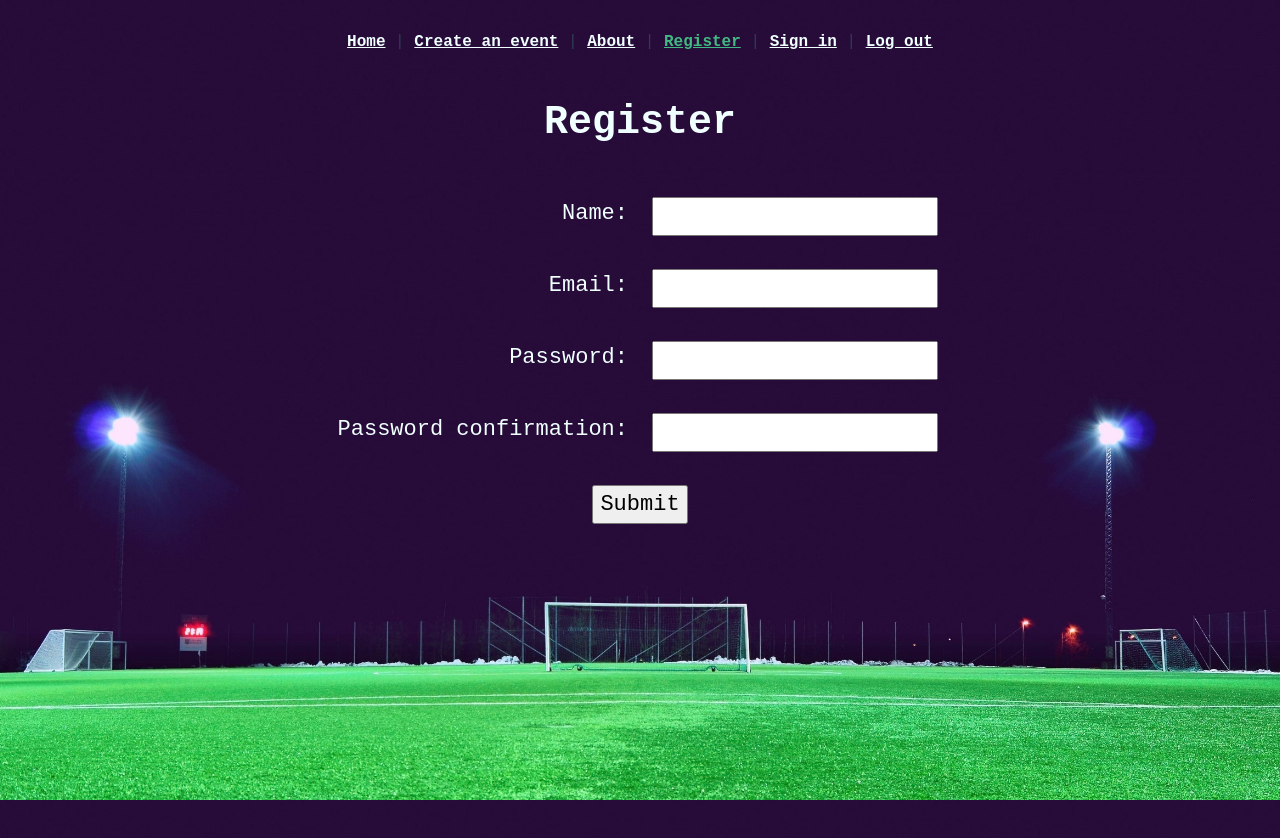
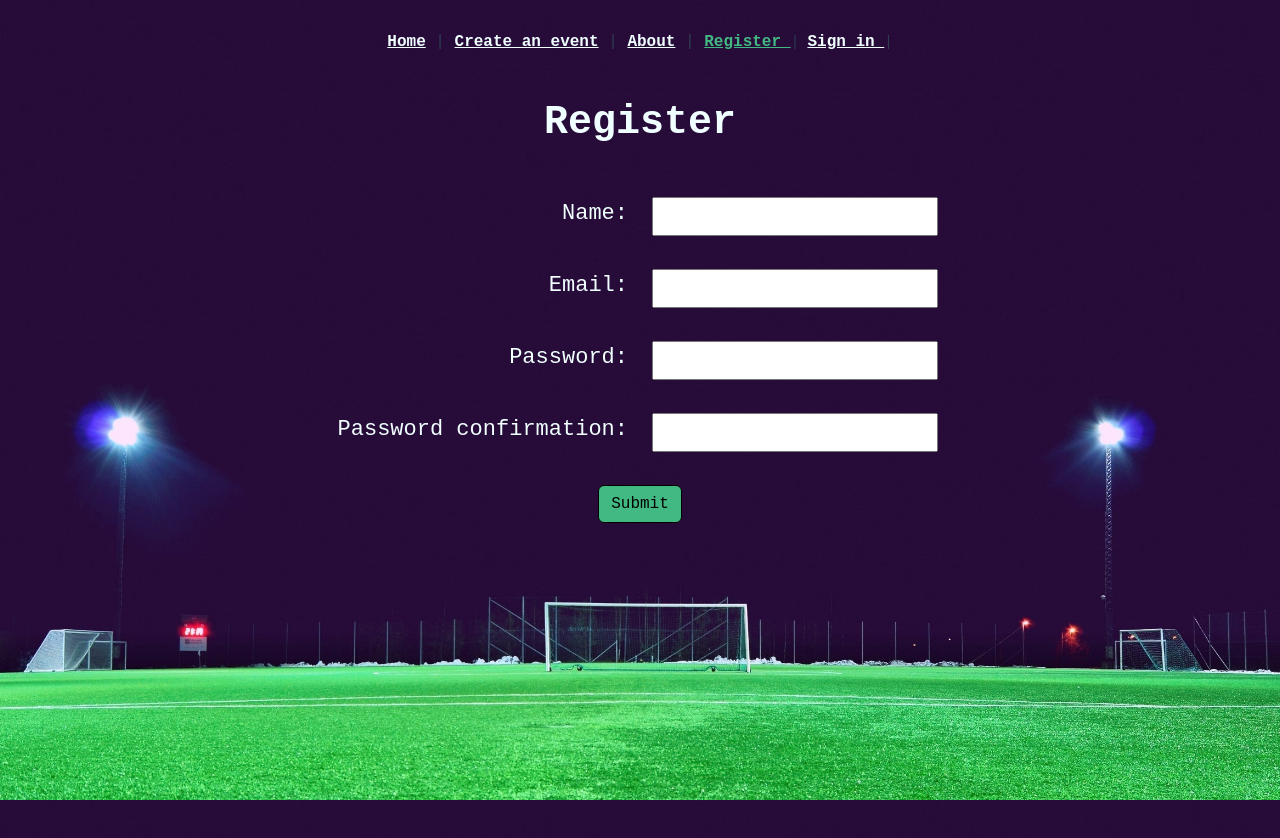
Before and after one commit to JoeU11/WePlay-Pickup-Sports-Frontend, a Vue app: page /signup in a window 1280 px wide. Shown: the top 838 px of the page. Built offline with nearby package versions, Linux system fonts and the light colour scheme.

Commit message:
hide/show nav links based on if signed in

```diff
--- a/src/App.vue
+++ b/src/App.vue
@@ -1,11 +1,29 @@
+<script>
+export default {
+  data: function () {
+    return {
+      loggedIn: !!localStorage.jwt
+    }
+  },
+  watch: {
+    $route: function () {
+      this.loggedIn = !!localStorage.jwt
+    }
+  }
+}
+</script>
+
+
 <template>
   <nav>
     <router-link class="white" to="/pickup-events">Home</router-link> |
     <router-link class="white" to="/events/new">Create an event</router-link> |
     <router-link class="white" to="/about">About</router-link> |
-    <router-link class="white" to="/signup">Register</router-link> |
-    <router-link class="white" to="/login">Sign in</router-link> |
-    <router-link class="white" to="/logout">Log out</router-link>
+    <router-link class="white" to="/signup" v-if="!loggedIn">Register </router-link>
+    <small v-if="!loggedIn">| </small>
+    <router-link class="white" to="/login" v-if="!loggedIn">Sign in </router-link>
+    <small v-if="!loggedIn">| </small>
+    <router-link class="white" to="/logout" v-if="loggedIn">Log out</router-link>
   </nav>
   <div class="container white increase-size" id="main">
     <router-view />
--- a/src/views/LoginView.vue
+++ b/src/views/LoginView.vue
@@ -55,7 +55,7 @@ export default {
         </div>
       </div>
       <br />
-      <input type="submit" value="Submit" />
+      <input class="btn btn-info recolor bold" type="submit" value="Submit" />
     </form>
   </div>
 </template>
--- a/src/views/SignupView.vue
+++ b/src/views/SignupView.vue
@@ -71,7 +71,7 @@ export default {
         </div>
       </div>
       <br />
-      <input type="submit" value="Submit" />
+      <input class="btn btn-info recolor bold" type="submit" value="Submit" />
     </form>
   </div>
 </template>
```
